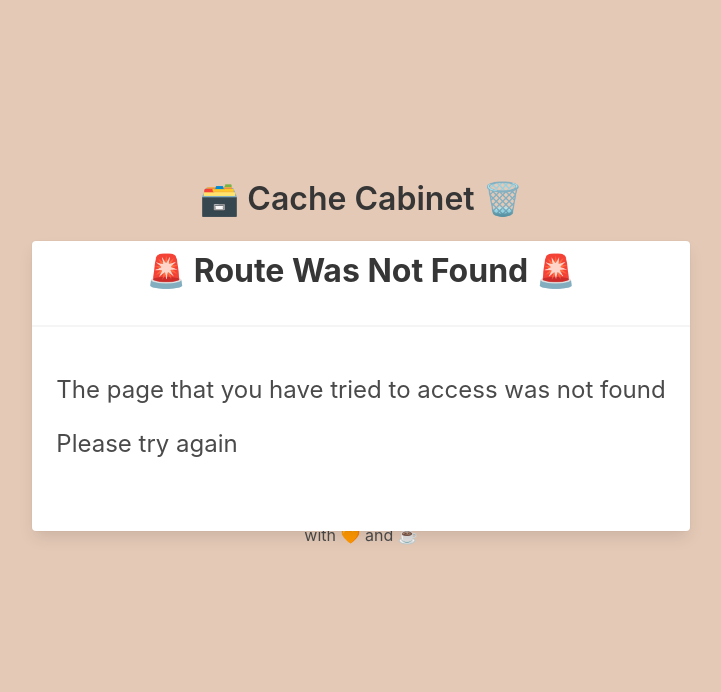
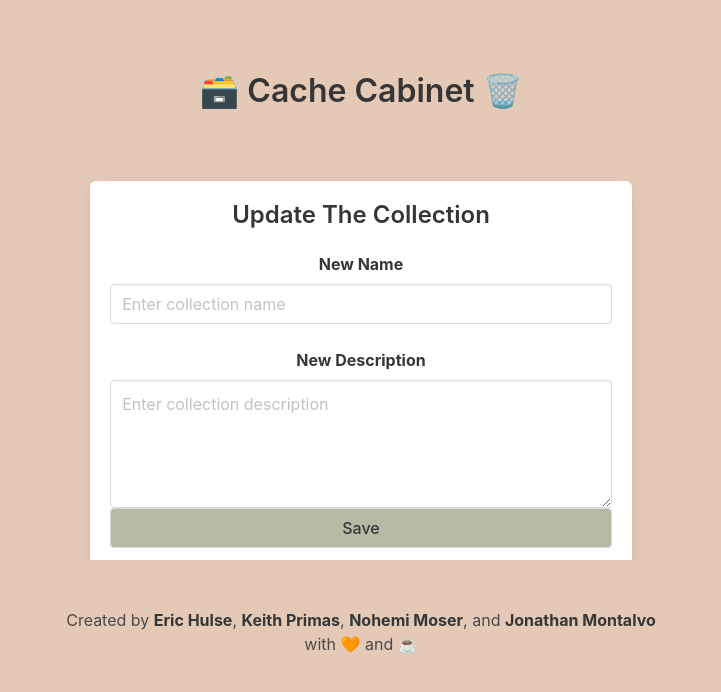
Before and after one commit to sempercuriosus/CacheCabinet, a React (Vite) app in the folder cachecabinet/Client/: page /collection-edit in a window 1280 px wide. Shown: the top 692 px of the page, without its empty margins (279-1000 px from the left). Built offline with nearby package versions, Linux system fonts and the light colour scheme.

Commit message:
new component and route

```diff
--- /dev/null
+++ b/cachecabinet/Client/src/components/EditCollection.jsx
@@ -0,0 +1,85 @@
+import React, { useState, useEffect } from 'react';
+import { useSearchParams } from 'react-router-dom';
+import { useMutation } from '@apollo/client';
+import { UPDATE_COLLECTION } from '../utils/mutations';
+import colorPalette from '../utils/colorPalette';
+import { useLocation } from 'react-router-dom';
+
+const EditCollection = () => {
+  const [collectionName, setCollectionName] = useState('');
+  const [collectionDescription, setCollectionDescription] = useState('');
+  const [updateCollection] = useMutation(UPDATE_COLLECTION);
+  const [searchParams, setSetParams] = useSearchParams();
+
+  const location = useLocation();
+  const collectionData = location.state;
+
+  const handleAddCollection = async () => {
+    try {
+      const collectionId = searchParams.get('collectionId');
+
+      if (collectionName.trim() !== '') {
+        const editedCollection = {
+          name: collectionName,
+          description: collectionDescription,
+        };
+
+        console.log(editedCollection);
+
+        await updateCollection({
+          variables: {
+            collectionId: collectionId,
+            updatedCollection: editedCollection,
+          },
+        });
+
+        // Reset form state
+        setCollectionName('');
+        setCollectionDescription('');
+      }
+    } catch (error) {
+      console.error('Error adding collection:', error);
+    }
+  };
+
+  return (
+    <div
+      className='box has-text-centered'
+      style={{ maxWidth: '550px' }}>
+      <h2 className='title is-4'>Update The Collection</h2>
+      <div className='is-flex is-justify-content-flex-end'></div>
+      <div className='field'>
+        <label className='label'>New Name</label>
+        <div className='control block'>
+          <input
+            className='input'
+            type='text'
+            placeholder='Enter collection name'
+            value={collectionName}
+            onChange={(e) => setCollectionName(e.target.value)}
+          />
+        </div>
+        <label className='label'>New Description</label>
+        <div className='control'>
+          <textarea
+            className='textarea'
+            placeholder='Enter collection description'
+            value={collectionDescription}
+            onChange={(e) =>
+              setCollectionDescription(e.target.value)
+            }></textarea>
+        </div>
+        <div className='control'>
+          <button
+            className='button'
+            style={{ backgroundColor: colorPalette.SAGE }}
+            onClick={handleAddCollection}>
+            Save
+          </button>
+        </div>
+      </div>
+    </div>
+  );
+};
+
+export default EditCollection;
--- a/cachecabinet/Client/src/components/collection.jsx
+++ b/cachecabinet/Client/src/components/collection.jsx
@@ -1,4 +1,4 @@
-import React, { useState, Fragment } from 'react';
+import React, { useState, Fragment, useEffect } from 'react';
 import colorPalette from '../utils/colorPalette';
 import CreateItem from './CreateItem';
 import '../../src/assets/CabinetPage.css';
@@ -6,6 +6,7 @@ import { useNavigate } from 'react-router-dom';
 
 const Collection = ({ userCollections }) => {
   const [selectedCollection, setSelectedCollection] = useState(null);
+  const [editingCollection, setEditingCollection] = useState(null);
   const navigate = useNavigate();
 
   const cardStyle = {
@@ -16,7 +17,22 @@ const Collection = ({ userCollections }) => {
 
   const handleViewClick = (collectionId) => {
     // Toggle selectedCollection state
-    setSelectedCollection(navigate(`/collection/${collectionId}`));
+    setSelectedCollection(collectionId);
+    navigate(`/collection/${collectionId}`);
+  };
+
+  const handleEditClick = (collection) => {
+    const { _id, name, description } = collection;
+
+    setEditingCollection({
+      collectionId: _id,
+      collectionName: name,
+      collectionDescription: description,
+    });
+
+    navigate('/collection-edit?collectionId=' + _id, {
+      state: { _id, name, description },
+    });
   };
 
   return (
@@ -45,7 +61,8 @@ const Collection = ({ userCollections }) => {
             <a
               href=''
               className='card-footer-item has-text-black'
-              style={{ backgroundColor: colorPalette.SAGE }}>
+              style={{ backgroundColor: colorPalette.SAGE }}
+              onClick={() => handleEditClick(collection)}>
               Edit
             </a>
           </footer>
--- a/cachecabinet/Client/src/main.jsx
+++ b/cachecabinet/Client/src/main.jsx
@@ -8,6 +8,7 @@ import CabinetPage from './pages/Main/CabinetPage.jsx';
 import ErrorPage from './components/Error/ErrorPage.jsx';
 import ViewCollection from './components/ViewCollection.jsx';
 import CreateItem from './components/CreateItem.jsx';
+import EditColection from './components/EditCollection.jsx';
 
 const router = createBrowserRouter([
   {
@@ -28,6 +29,10 @@ const router = createBrowserRouter([
         element: <CreateItem />,
       },
       {
+        path: '/collection-edit',
+        element: <EditColection />,
+      },
+      {
         path: '/collection/:collectionId',
         element: <ViewCollection />,
       },
```
